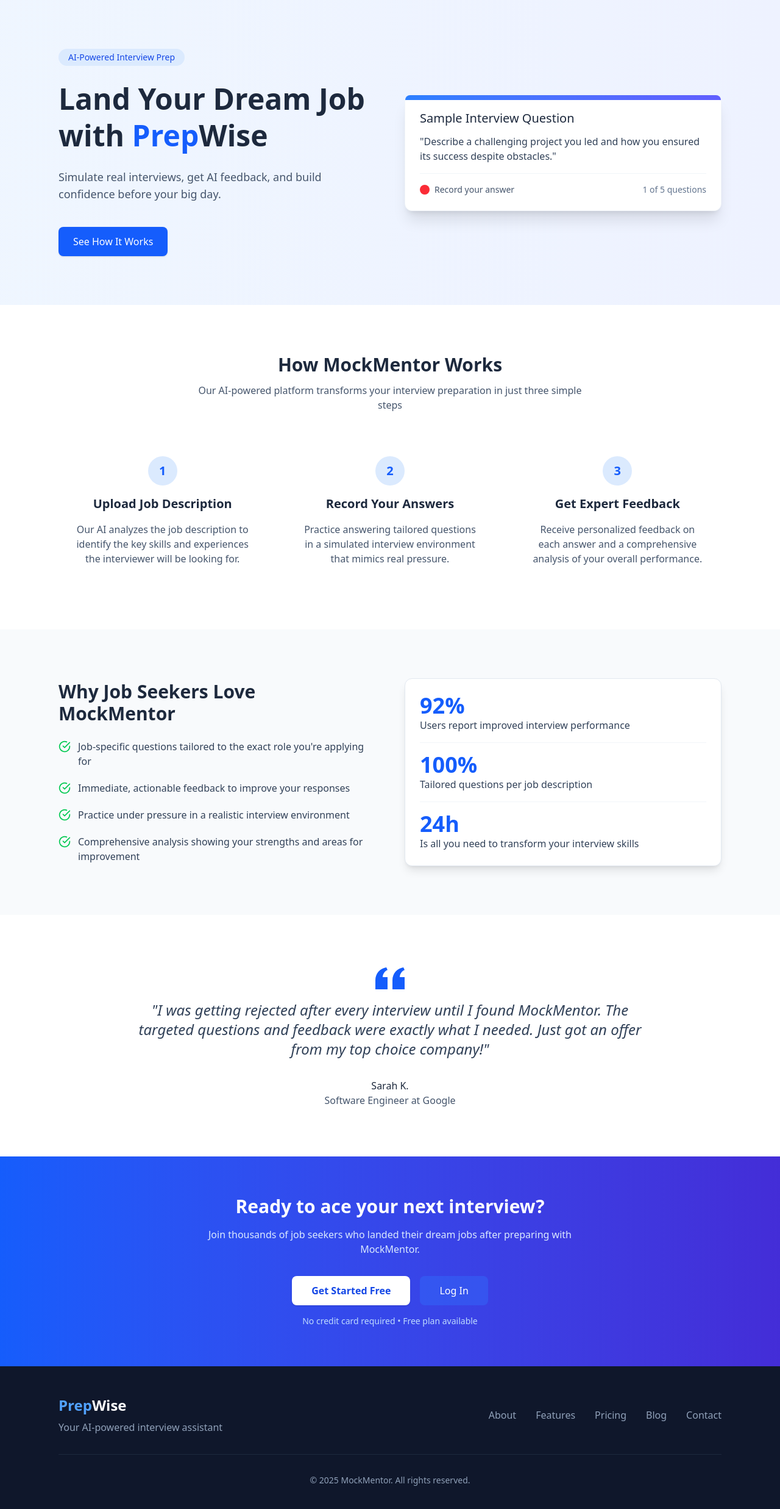
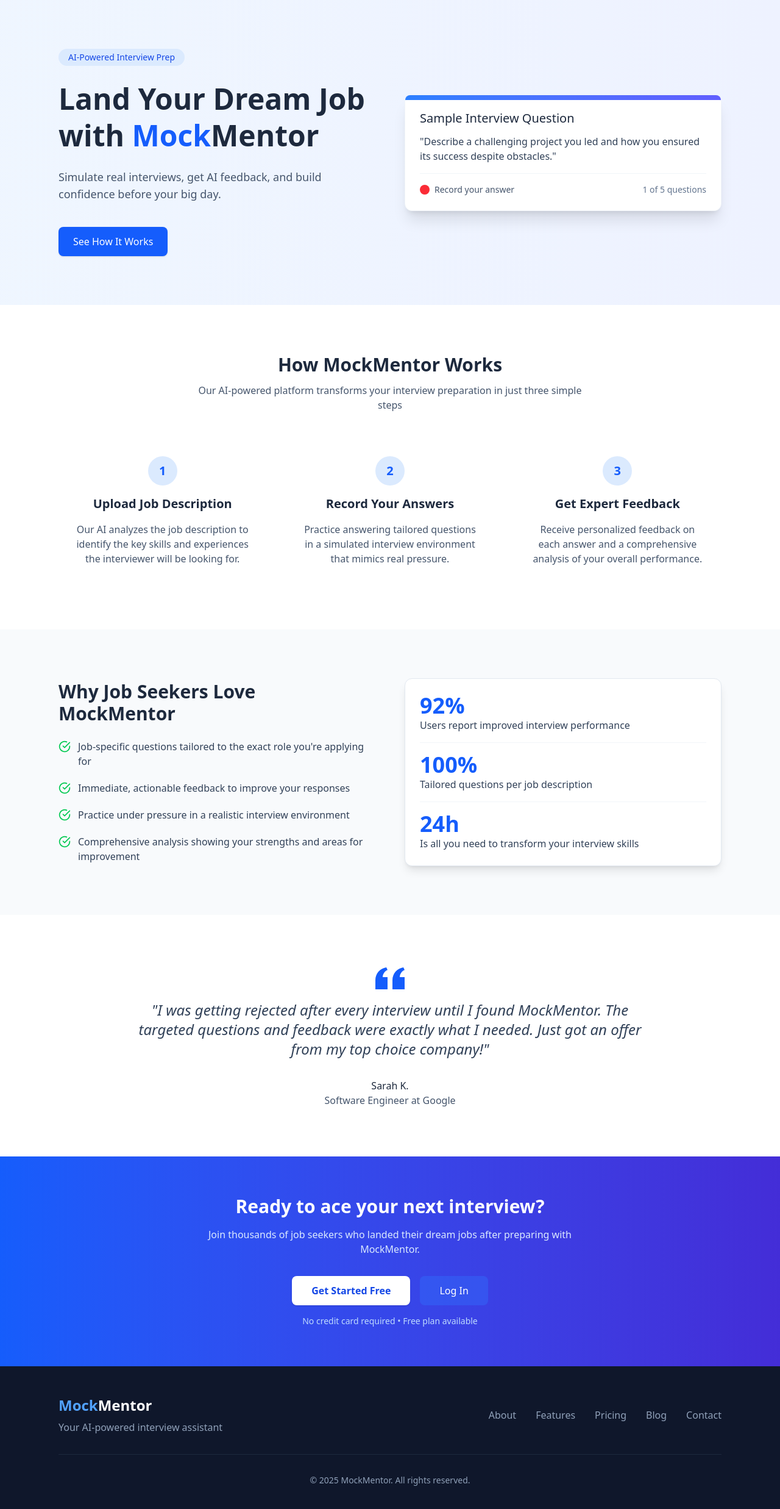
Before and after one commit to devpatel43543/MockMentor, a React app in the folder frontend/: page / in a window 1280 px wide. Shown: the top 2474 px of the page at 61% size. Built offline with nearby package versions, Linux system fonts and the light colour scheme; the HTML template or start-up script is replaced by a standard one.

Commit message:
Update LandingPage.jsx

```diff
--- a/frontend/src/pages/LandingPage.jsx
+++ b/frontend/src/pages/LandingPage.jsx
@@ -20,7 +20,7 @@
               AI-Powered Interview Prep
             </div>
             <h1 className="text-4xl md:text-5xl font-bold text-slate-800 leading-tight">
-              Land Your Dream Job with <span className="text-blue-600">Prep</span>Wise
+              Land Your Dream Job with <span className="text-blue-600">Mock</span>Mentor
             </h1>
             <p className="text-lg text-slate-600">
               Simulate real interviews, get AI feedback, and build confidence before your big day.
@@ -240,7 +240,7 @@
         <div className="flex flex-col md:flex-row justify-between items-center">
           <div className="mb-6 md:mb-0">
             <h2 className="text-2xl font-bold text-white">
-              <span className="text-blue-400">Prep</span>Wise
+              <span className="text-blue-400">Mock</span>Mentor
             </h2>
             <p className="mt-2">Your AI-powered interview assistant</p>
           </div>
```
